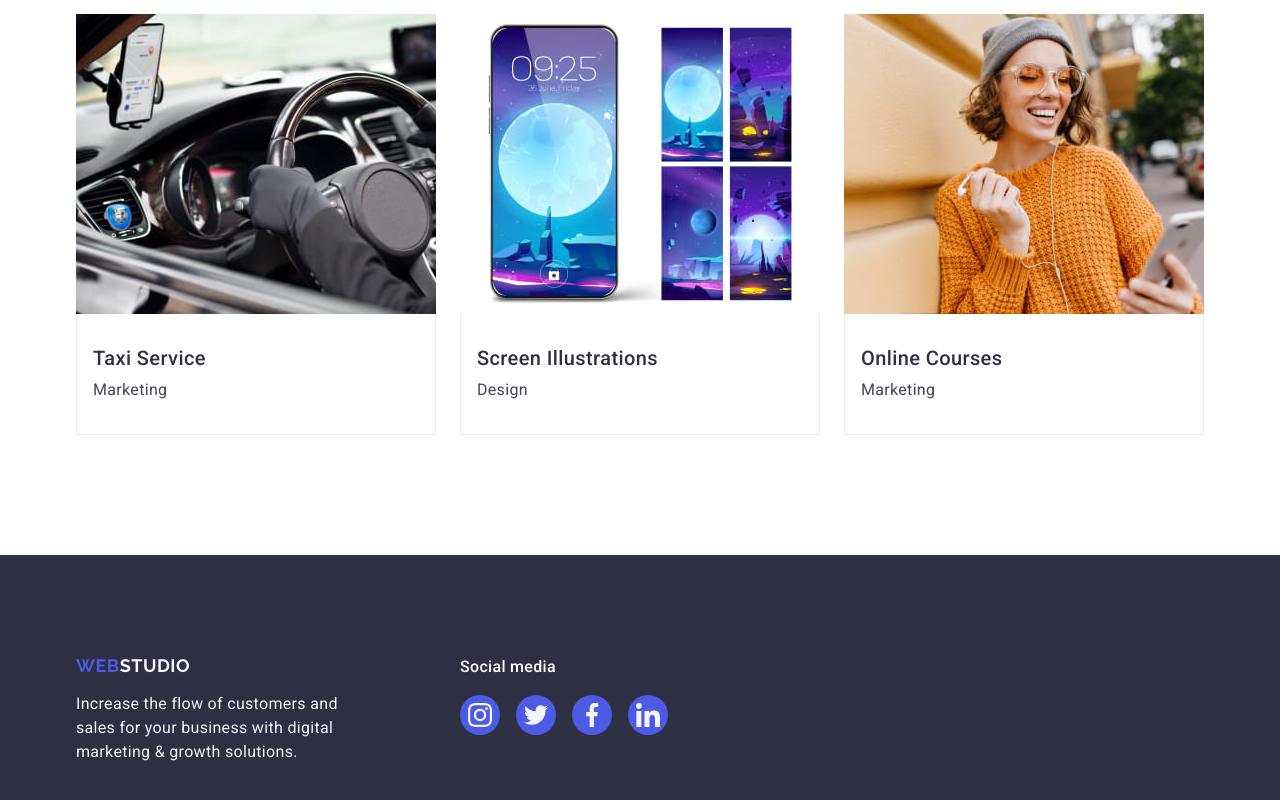
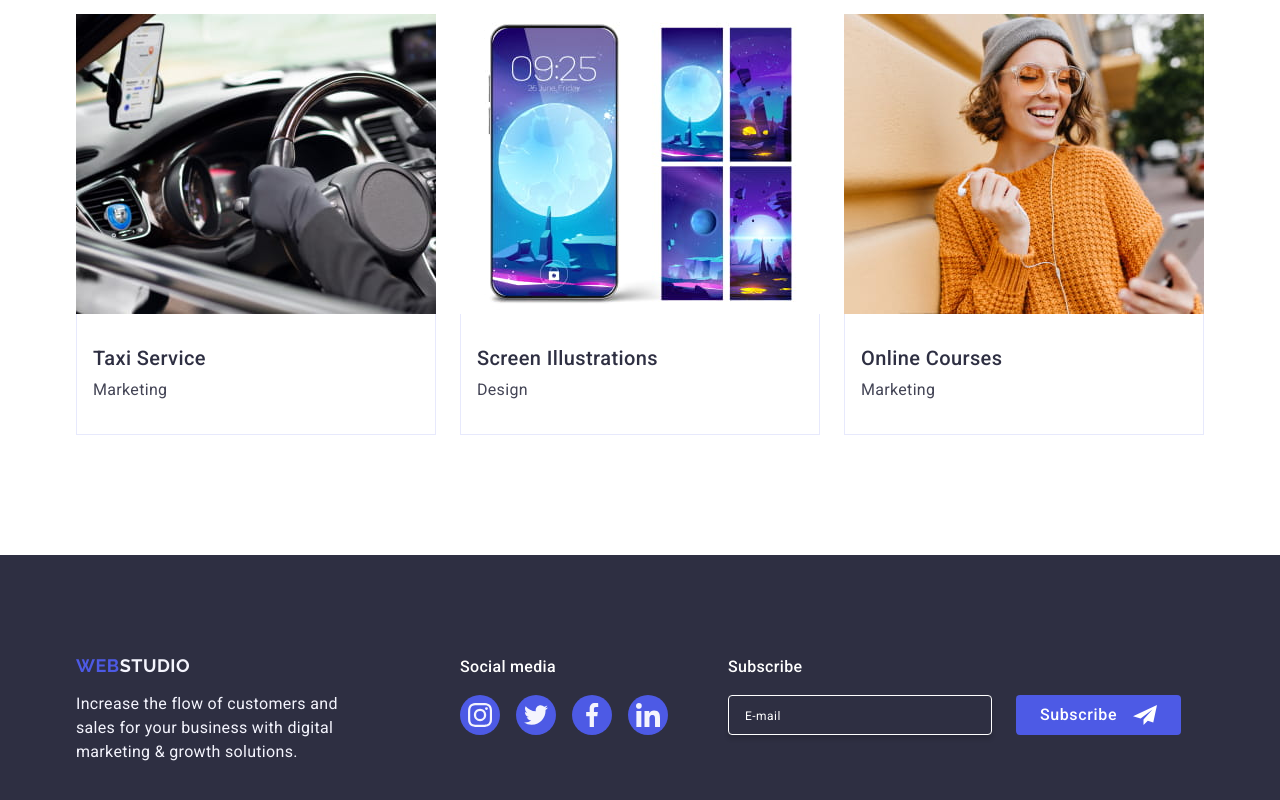
Before and after one commit to volodymyrshkimba/goit-markup-hw-05, a plain HTML site: page index.html in a window 1280 px wide. Shown: the part 2628-3428 px from the top of the page. Drawn offline with nearby package versions, Linux system fonts and the light colour scheme.

Commit message:
add footer form

```diff
--- a/css/styles.css
+++ b/css/styles.css
@@ -36,6 +36,11 @@ button {
 
 address {
   font-style: normal;
+}
+
+input {
+  padding: 0;
+  border: none;
 }
 
 body {
@@ -416,6 +421,10 @@ body {
   margin-bottom: 16px;
 }
 
+.footer-social {
+  margin-right: 60px;
+}
+
 .footer-social-text {
   font-weight: 500;
   line-height: 1.5;
@@ -438,3 +447,59 @@ body {
 .footer-icon-link:focus {
   background-color: #31d0aa;
 }
+
+.subscribe-form {
+  display: flex;
+}
+
+.footer-subscribe-text {
+  font-weight: 500;
+  line-height: 1.5;
+  letter-spacing: 0.02em;
+  color: #ffffff;
+  margin-bottom: 16px;
+}
+
+.subscribe-user-email-input {
+  border: 1px solid #ffffff;
+  border-radius: 4px;
+  width: 264px;
+  height: 40px;
+  padding-left: 16px;
+  box-shadow: 0 4px 4px 0 rgba(0, 0, 0, 0.15);
+  background-color: #2e2f42;
+  margin-right: 24px;
+  color: #ffffff;
+}
+
+.subscribe-user-email-input::placeholder {
+  font-size: 12px;
+  line-height: 2;
+  letter-spacing: 0.04em;
+  color: #ffffff;
+}
+
+.subscribe-user-btn {
+  display: flex;
+  align-items: center;
+  justify-content: center;
+  gap: 16px;
+  border-radius: 4px;
+  width: 165px;
+  height: 40px;
+  background-color: #4d5ae5;
+  font-weight: 500;
+  line-height: 1.5;
+  letter-spacing: 0.04em;
+  color: #ffffff;
+  transition: background-color 250ms cubic-bezier(0.4, 0, 0.2, 1);
+}
+
+.subscribe-user-btn:hover,
+.subscribe-user-btn:focus {
+  background-color: #404bbf;
+}
+
+.subscribe-btn-icon {
+  fill: #ffffff;
+}
--- a/index.html
+++ b/index.html
@@ -470,6 +470,24 @@
             </li>
           </ul>
         </div>
+        <div class="footer-subscribe">
+          <p class="footer-subscribe-text">Subscribe</p>
+
+          <form class="subscribe-form">
+            <input
+              class="subscribe-user-email-input"
+              type="email"
+              placeholder="E-mail"
+              name="user-email"
+            />
+            <button class="subscribe-user-btn" type="submit">
+              Subscribe
+              <svg class="subscribe-btn-icon" width="24" height="24">
+                <use href="./images/sub.svg#icon-sub"></use>
+              </svg>
+            </button>
+          </form>
+        </div>
       </div>
     </footer>
   </body>
```
Also changed, not shown: images/sub.svg (added).
